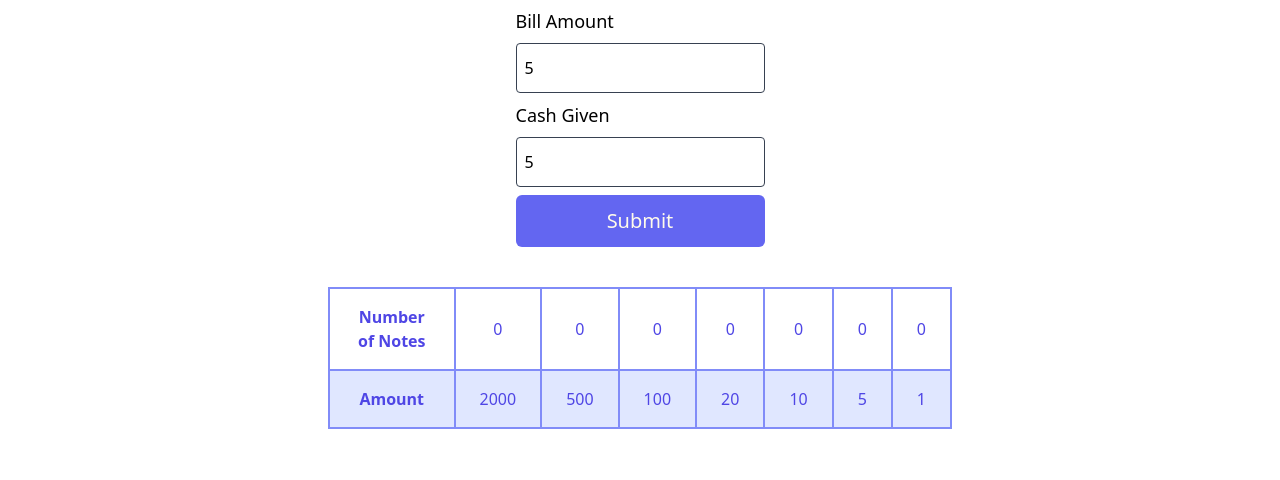
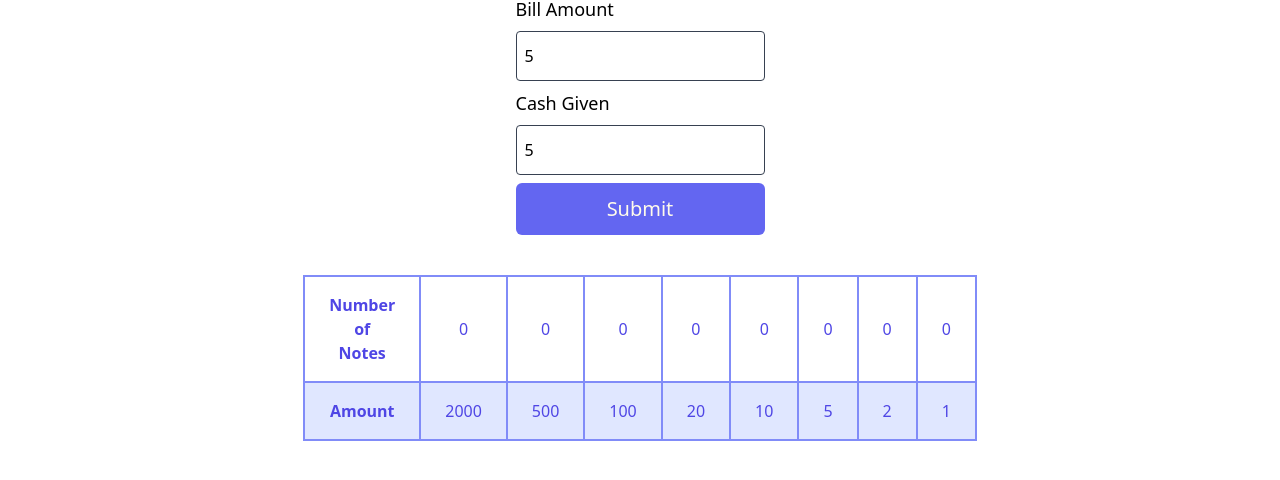
Before and after one commit to Logan1x/cashRegister, a plain HTML site: page index.html in a window 1280 px wide. Both pictures are taken after typing "5", "5" into the empty fields and a click on the button "Submit". Shown: the part 184-664 px from the top of the page. Drawn offline with nearby package versions, Linux system fonts and the light colour scheme.

Commit message:
fixed: bug in html, less row of notes

```diff
--- a/index.html
+++ b/index.html
@@ -189,6 +189,7 @@
           <td class="num-of-notes border-2 border-indigo-400 px-6 py-4"></td>
           <td class="num-of-notes border-2 border-indigo-400 px-6 py-4"></td>
           <td class="num-of-notes border-2 border-indigo-400 px-6 py-4"></td>
+          <td class="num-of-notes border-2 border-indigo-400 px-6 py-4"></td>
         </tr>
         <tr class="bg-indigo-100">
           <th class="border-2 border-indigo-400 px-6 py-4">Amount</th>
@@ -198,6 +199,7 @@
           <td class="border-2 border-indigo-400 px-6 py-4">20</td>
           <td class="border-2 border-indigo-400 px-6 py-4">10</td>
           <td class="border-2 border-indigo-400 px-6 py-4">5</td>
+          <td class="border-2 border-indigo-400 px-6 py-4">2</td>
           <td class="border-2 border-indigo-400 px-6 py-4">1</td>
         </tr>
       </table>
```
